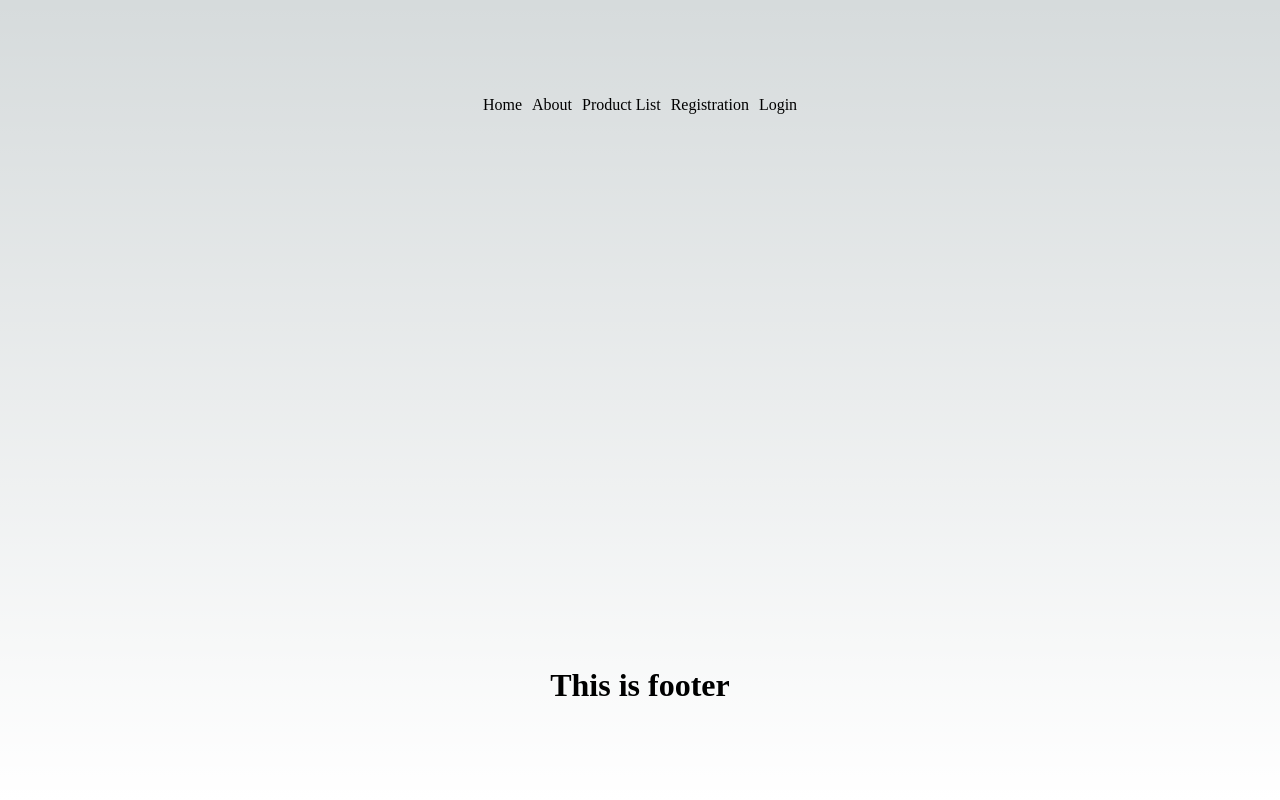
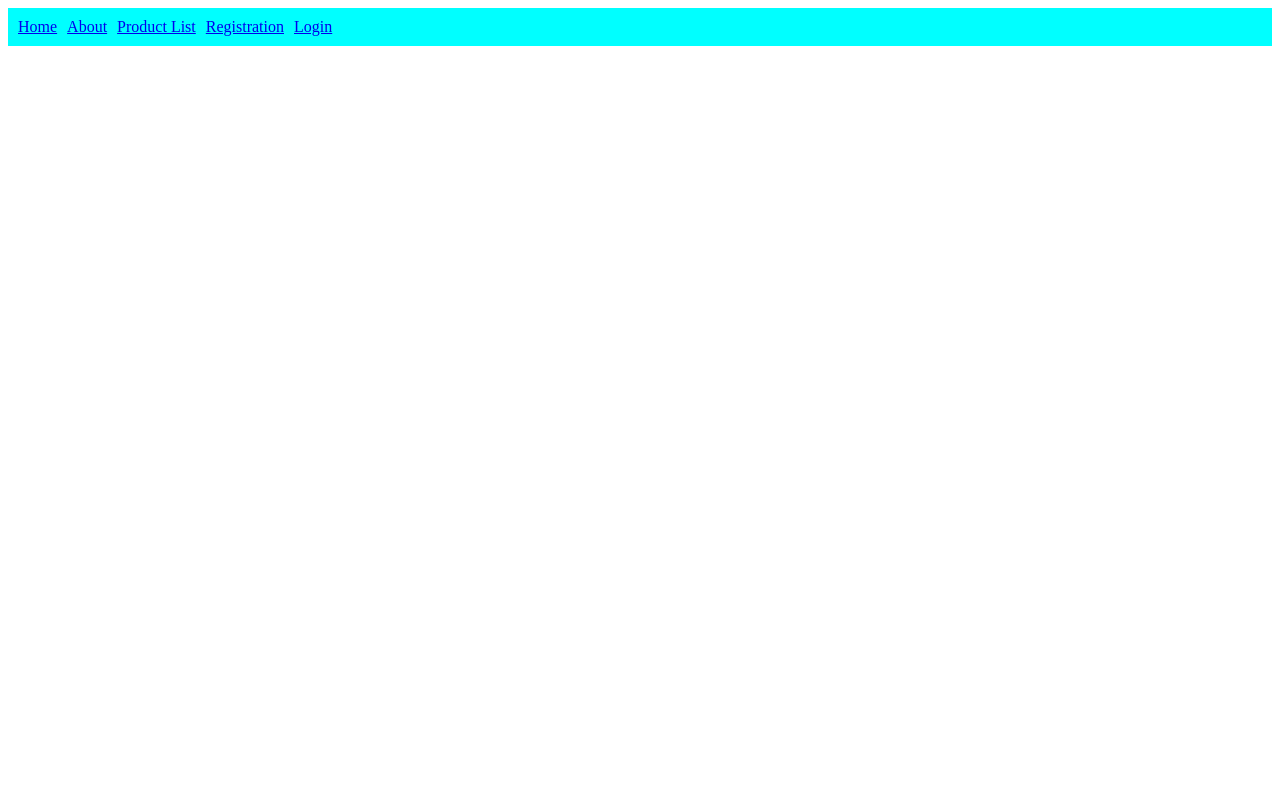
Before and after one commit to Imriaz/shop-app-next, a Next.js app: page / in a window 1280 px wide. Shown: the top 800 px of the page. Built offline with nearby package versions, Linux system fonts and the light colour scheme.

Commit message:
style added

```diff
--- /dev/null
+++ b/comps/Layout.tsx
@@ -0,0 +1,15 @@
+import React from 'react';
+import Footer from './Footer';
+import Navbar from './Navbar';
+
+const Layout = ({children}:any) => {
+    return (
+        <div>
+            <Navbar />
+            {children}
+            <Footer />
+        </div>
+    );
+};
+
+export default Layout;
--- a/comps/Navbar.tsx
+++ b/comps/Navbar.tsx
@@ -3,7 +3,7 @@ import Link from 'next/link';
 
 const Navbar = () => {
     return (
-        <div style={{display:'flex', gap:'10px'}}>
+        <div className='navbar' style={{display:'flex', gap:'10px'}}>
             <Link href='/'>Home</Link>
             <Link href='/about'>About</Link>
             <Link href='/product-list'>Product List</Link>
--- a/pages/_app.tsx
+++ b/pages/_app.tsx
@@ -1,6 +1,9 @@
+import Layout from '@/comps/Layout'
 import '@/styles/globals.css'
 import type { AppProps } from 'next/app'
 
 export default function App({ Component, pageProps }: AppProps) {
-  return <Component {...pageProps} />
+  return <Layout>
+    <Component {...pageProps} />
+  </Layout>
 }
--- a/pages/index.tsx
+++ b/pages/index.tsx
@@ -17,9 +17,6 @@ export default function Home() {
         <link rel="icon" href="/favicon.ico" />
       </Head>
       <main className={styles.main}>
-        <Navbar />
-
-        <Footer />
       </main>
     </>
   )
--- a/styles/globals.css
+++ b/styles/globals.css
@@ -1,107 +1,4 @@
-:root {
-  --max-width: 1100px;
-  --border-radius: 12px;
-  --font-mono: ui-monospace, Menlo, Monaco, 'Cascadia Mono', 'Segoe UI Mono',
-    'Roboto Mono', 'Oxygen Mono', 'Ubuntu Monospace', 'Source Code Pro',
-    'Fira Mono', 'Droid Sans Mono', 'Courier New', monospace;
-
-  --foreground-rgb: 0, 0, 0;
-  --background-start-rgb: 214, 219, 220;
-  --background-end-rgb: 255, 255, 255;
-
-  --primary-glow: conic-gradient(
-    from 180deg at 50% 50%,
-    #16abff33 0deg,
-    #0885ff33 55deg,
-    #54d6ff33 120deg,
-    #0071ff33 160deg,
-    transparent 360deg
-  );
-  --secondary-glow: radial-gradient(
-    rgba(255, 255, 255, 1),
-    rgba(255, 255, 255, 0)
-  );
-
-  --tile-start-rgb: 239, 245, 249;
-  --tile-end-rgb: 228, 232, 233;
-  --tile-border: conic-gradient(
-    #00000080,
-    #00000040,
-    #00000030,
-    #00000020,
-    #00000010,
-    #00000010,
-    #00000080
-  );
-
-  --callout-rgb: 238, 240, 241;
-  --callout-border-rgb: 172, 175, 176;
-  --card-rgb: 180, 185, 188;
-  --card-border-rgb: 131, 134, 135;
+.navbar {
+  background-color: aqua;
+  padding: 10px;
 }
-
-@media (prefers-color-scheme: dark) {
-  :root {
-    --foreground-rgb: 255, 255, 255;
-    --background-start-rgb: 0, 0, 0;
-    --background-end-rgb: 0, 0, 0;
-
-    --primary-glow: radial-gradient(rgba(1, 65, 255, 0.4), rgba(1, 65, 255, 0));
-    --secondary-glow: linear-gradient(
-      to bottom right,
-      rgba(1, 65, 255, 0),
-      rgba(1, 65, 255, 0),
-      rgba(1, 65, 255, 0.3)
-    );
-
-    --tile-start-rgb: 2, 13, 46;
-    --tile-end-rgb: 2, 5, 19;
-    --tile-border: conic-gradient(
-      #ffffff80,
-      #ffffff40,
-      #ffffff30,
-      #ffffff20,
-      #ffffff10,
-      #ffffff10,
-      #ffffff80
-    );
-
-    --callout-rgb: 20, 20, 20;
-    --callout-border-rgb: 108, 108, 108;
-    --card-rgb: 100, 100, 100;
-    --card-border-rgb: 200, 200, 200;
-  }
-}
-
-* {
-  box-sizing: border-box;
-  padding: 0;
-  margin: 0;
-}
-
-html,
-body {
-  max-width: 100vw;
-  overflow-x: hidden;
-}
-
-body {
-  color: rgb(var(--foreground-rgb));
-  background: linear-gradient(
-      to bottom,
-      transparent,
-      rgb(var(--background-end-rgb))
-    )
-    rgb(var(--background-start-rgb));
-}
-
-a {
-  color: inherit;
-  text-decoration: none;
-}
-
-@media (prefers-color-scheme: dark) {
-  html {
-    color-scheme: dark;
-  }
-}
```
